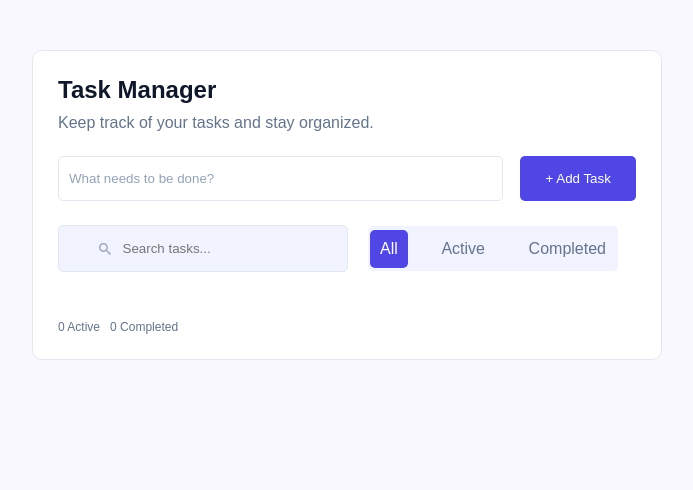
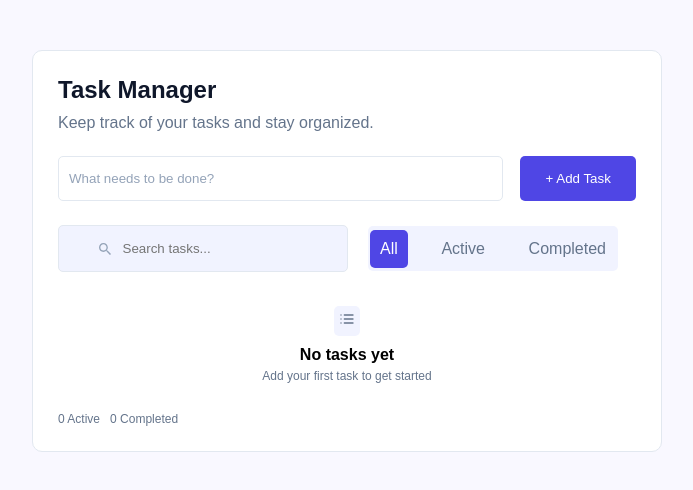
Before and after one commit to Eman-Ahmed1/task-manager, a React (Vite) app: page / in a window 1280 px wide. Shown: the top 490 px of the page, without its empty margins (293-986 px from the left). Built offline with nearby package versions, Linux system fonts and the light colour scheme.

Commit message:
Add filter tabs, clear completed and empty states

```diff
--- a/src/App.jsx
+++ b/src/App.jsx
@@ -101,6 +101,11 @@ function App() {
     setFilter(value);
   }
 
+  // Clear
+  const onClear = () =>{
+    setTasks(prevTasks => prevTasks.filter(item => !item.completed))
+  }
+
   return (
     <div className="container">
       <Header />
@@ -113,14 +118,18 @@ function App() {
         />
         <FilterTabs
           onFilter={onFilter}
+          filter={filter}
         />
       </div>
 
       <TaskList
-        tasks={filteredTasks}
+
+        tasks={tasks}
+        filteredTasks={filteredTasks}
         toggleTask={toggleTask}
         deleteTask={deleteTask}
         editTask={editTask}
+        onClear={onClear}
       />
     </div>
   )
--- a/src/components/FilterTabs/FilterTabs.jsx
+++ b/src/components/FilterTabs/FilterTabs.jsx
@@ -1,12 +1,12 @@
 import "./FilterTabs.css"
-export default function FilterTabs({onFilter}) {
+export default function FilterTabs({onFilter , filter}) {
 
     return (
         <div className="filter-tabs">
             <ul>
-                <li className="active" onClick={() => onFilter("all")}>All</li>
-                <li className="" onClick={() => onFilter("active")}>Active</li>
-                <li className="" onClick={() => onFilter("completed")}>Completed</li>
+                <li className={filter === "all" ? "active" : ""} onClick={() => onFilter("all")}>All</li>
+                <li className={filter === "active" ? "active" : ""} onClick={() => onFilter("active")}>Active</li>
+                <li className={filter === "completed" ? "active" : ""} onClick={() => onFilter("completed")}>Completed</li>
             </ul>
         </div>
     )
--- a/src/components/TaskItem/TaskItem.css
+++ b/src/components/TaskItem/TaskItem.css
@@ -58,6 +58,8 @@
     color: #fff;
     border: none;
     cursor: pointer;
+    border:none;
+    border-radius: 5px;
 }
 .task-item .task-title-container .edit-div .edit-btn:hover{
     background-color: var(--color-primary-hover);
--- a/src/components/TaskList/TaskList.css
+++ b/src/components/TaskList/TaskList.css
@@ -1,7 +1,41 @@
-.counts{
+.counts , .counts-info{
     display: flex;
     align-items: center;
+    justify-content: space-between;
     gap:10px;
     color: var(--color-text-secondary);
     font-size: 12px;
 }
+.clear{
+    display: flex;
+    align-items: center;
+    justify-content: end;
+}
+.clear button{
+    background-color: var(--color-primary);
+    color: var(--color-white);
+    padding: 10px ;
+    border: none;
+    border-radius: 5px;
+}
+.clear button:hover{
+    background-color: var(--color-primary-hover);
+}
+.noTask{
+    display: flex;
+    flex-direction: column;
+    align-items: center;
+    justify-content: center;
+}
+.noTask .icon-noTask{
+    background-color: var(--color-input-bg);
+    padding: 5px;
+    border-radius: 5px;
+    margin: 10px;
+    color: var(--color-text-secondary);
+}
+.noTask p{
+    color:var(--color-text-secondary);
+    font-size: 12px;
+    margin: 5px;
+}
--- a/src/components/TaskList/TaskList.jsx
+++ b/src/components/TaskList/TaskList.jsx
@@ -1,15 +1,32 @@
 import TaskItem from "../TaskItem/TaskItem";
+import { FiList } from "react-icons/fi";
+import { LuSearchX } from "react-icons/lu";
 import "./TaskList.css"
 
-export default function TaskList({ tasks, toggleTask, deleteTask, editTask }) {
-    const countActive =  tasks.filter(item => !item.completed ).length;
-    const countCompleted =  tasks.filter(item => item.completed ).length;
+export default function TaskList({ tasks, filteredTasks, toggleTask, deleteTask, editTask, onClear }) {
+    const countActive = tasks.filter(item => !item.completed).length;
+    const countCompleted = tasks.filter(item => item.completed).length;
+
 
 
     return (
         <>
+
+            {filteredTasks.length === 0 && tasks.length === 0 ?
+                <div className="noTask">
+                    <div className="icon-noTask"><FiList /></div>
+                    <h4>No tasks yet</h4>
+                    <p>Add your first task to get started</p>
+                </div>
+                : filteredTasks.length === 0 && tasks.length !== 0 ?
+                    <div className="noTask">
+                        <div className="icon-noTask"><LuSearchX /></div>
+                        <h4>No tasks found</h4>
+                        <p>Try a different search term.</p>
+                    </div>
+                    : (
                         <div className="task-list">
-                {tasks.map((task) => {
+                            {filteredTasks.map((task) => {
                                 return <TaskItem
                                     key={task.id}
                                     task={task}
@@ -19,11 +36,21 @@ export default function TaskList({ tasks, toggleTask, deleteTask, editTask }) {
                                 />
                             })}
                         </div>
+                    )}
+
 
             <div className="counts">
+                <div className="counts-info">
                     <p>{countActive} Active</p>
                     <p>{countCompleted} Completed </p>
                 </div>
+                {countCompleted >= 1 &&
+                    <div className="clear">
+                        <button onClick={onClear}>Clear Completed</button>
+                    </div>
+                }
+            </div>
+
         </>
     )
 }
```
Lines whose indentation alone changed are shown as unchanged.
